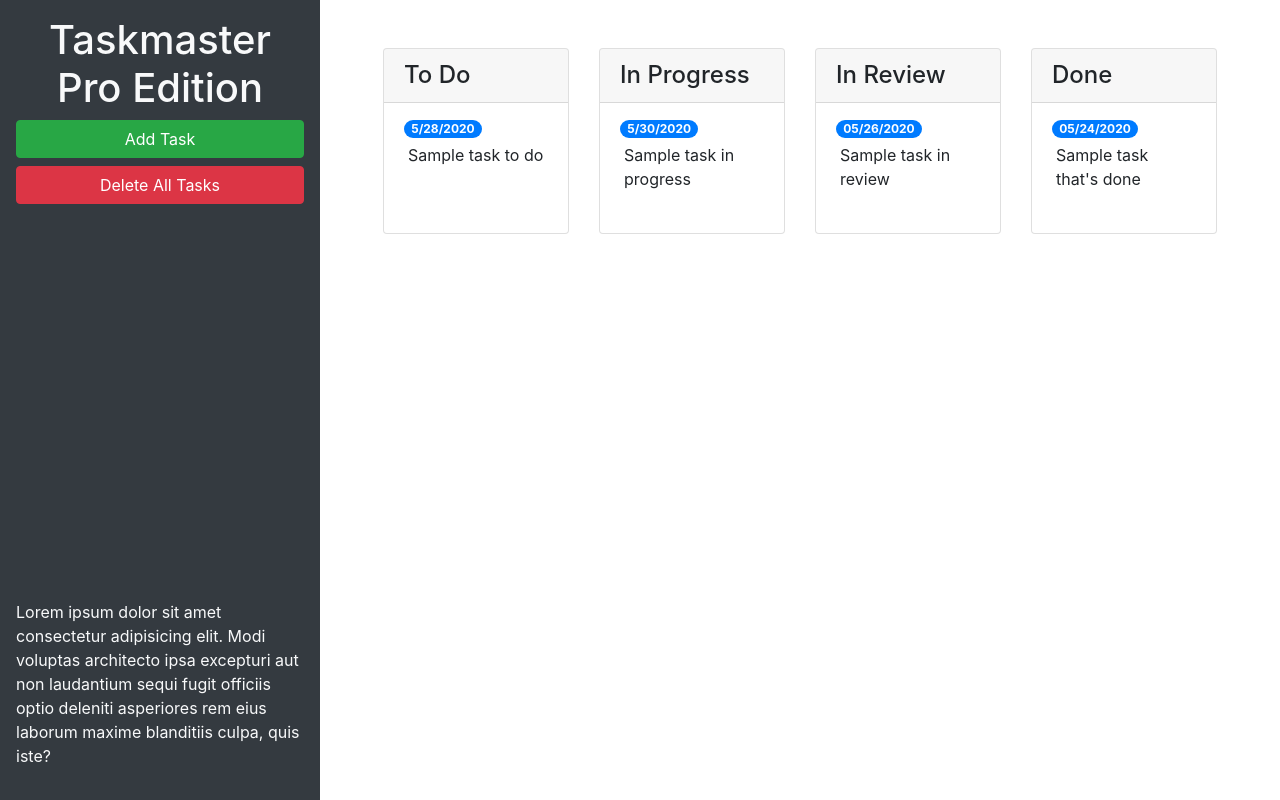
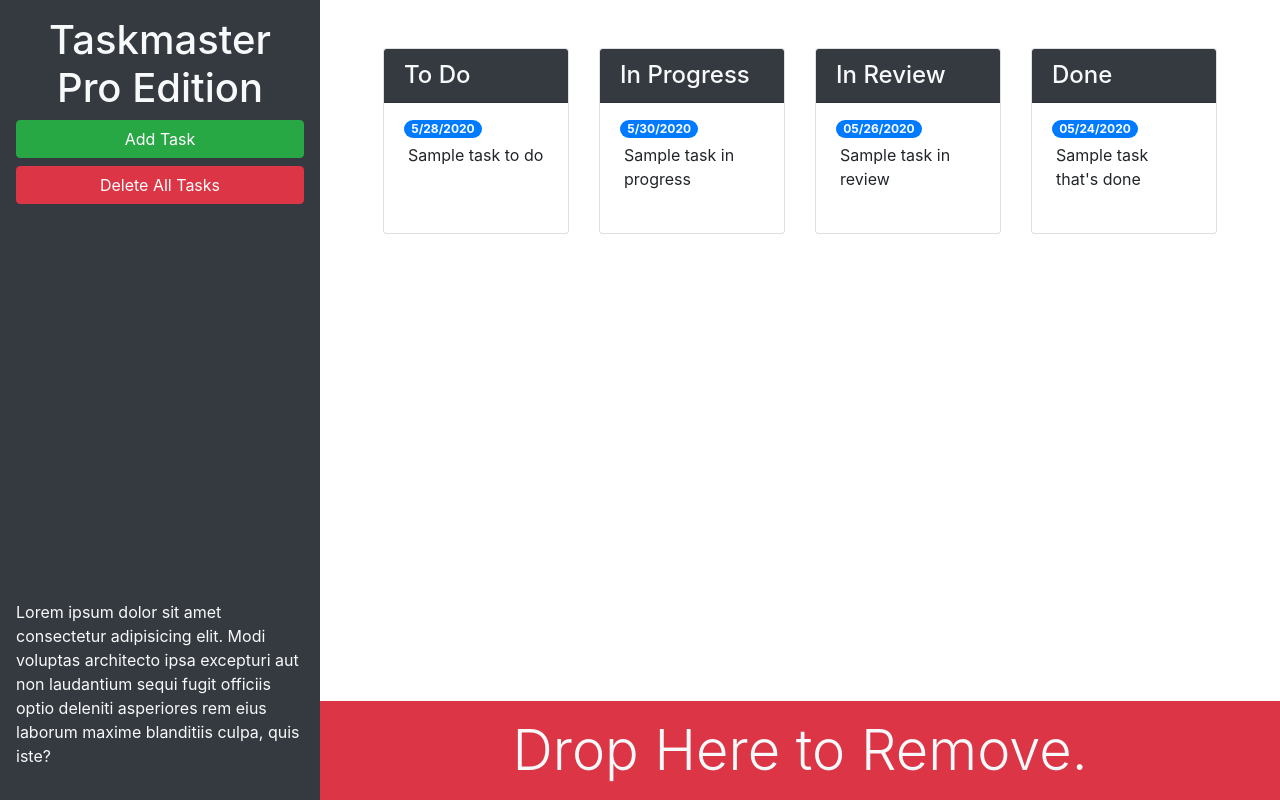
Before and after one commit to KristyNerhaugen/taskmaster-pro, a plain HTML site: page 5.1/index.html in a window 1280 px wide. Drawn offline with nearby package versions, Linux system fonts and the light colour scheme.

Commit message:
updated colors, header, and created trash drop

```diff
--- a/5.1/index.html
+++ b/5.1/index.html
@@ -13,22 +13,23 @@
 <body>
 
   <div class="row min-vh-100 no-gutters">
-    <header class="col-12 col-lg-3 bg-dark text-light d-flex flex-column p-4 p-lg-3">
+    <header class="col-12 col-lg-3 bg-dark text-light sticky-top d-flex flex-column p-4 p-lg-3">
       <h1 class="text-center">Taskmaster Pro Edition</h1>
       <button id="create-task" class="btn btn-block btn-success" data-toggle="modal" data-target="#task-form-modal">Add
         Task</button>
       <button id="remove-tasks" class="btn btn-block btn-danger">Delete All Tasks</button>
-      <p class="mt-auto">Lorem ipsum dolor sit amet consectetur adipisicing elit. Modi voluptas architecto ipsa
+      <p class="mt-auto d-none d-lg-block">Lorem ipsum dolor sit amet consectetur adipisicing elit. Modi voluptas
+        architecto ipsa
         excepturi aut non
         laudantium sequi fugit officiis optio deleniti asperiores rem eius laborum maxime blanditiis culpa, quis iste?
       </p>
     </header>
-    <main class="col-12 col-lg-9">
+    <main class="col-12 col-lg-9 d-flex flex-column">
       <div class="m-5 row justify-content-around">
         <!-- todo start -->
         <div class="col-12 col-md-6 col-xl-3 mb-3">
           <div class="card">
-            <h4 class="card-header">
+            <h4 class="card-header bg-dark text-light">
               To Do
             </h4>
             <ul id="list-toDo" class="list-group list-group-flush">
@@ -43,7 +44,7 @@
         <!-- in progress start -->
         <div class="col-12 col-md-6 col-xl-3 mb-3">
           <div class="card">
-            <h4 class="card-header">
+            <h4 class="card-header bg-dark text-light">
               In Progress
             </h4>
             <ul id="list-inProgress" class="list-group list-group-flush">
@@ -58,7 +59,7 @@
         <!-- in review start -->
         <div class="col-12 col-md-6 col-xl-3 mb-3">
           <div class="card">
-            <h4 class="card-header">
+            <h4 class="card-header bg-dark text-light">
               In Review
             </h4>
             <ul id="list-inReview" class="list-group list-group-flush">
@@ -73,7 +74,7 @@
         <!-- done start -->
         <div class="col-12 col-md-6 col-xl-3 mb-3">
           <div class="card">
-            <h4 class="card-header">
+            <h4 class="card-header bg-dark text-light">
               Done
             </h4>
             <ul id="list-done" class="list-group list-group-flush">
@@ -85,6 +86,12 @@
           </div>
         </div>
         <!-- done end -->
+      </div>
+      <!-- trash dropzone at the bottom of the page -->
+      <div id="trash" class="mt-auto">
+        <div class="w-100 bg-danger p-3 text-center text-light display-4">
+          Drop Here to Remove.
+        </div>
       </div>
     </main>
   </div>
```
